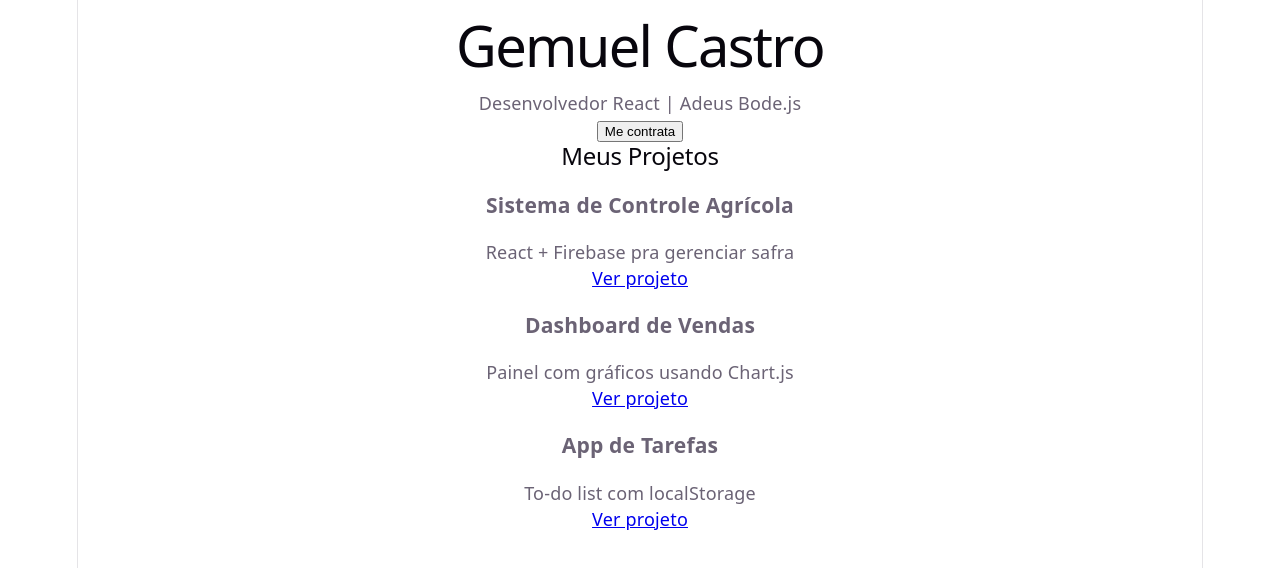
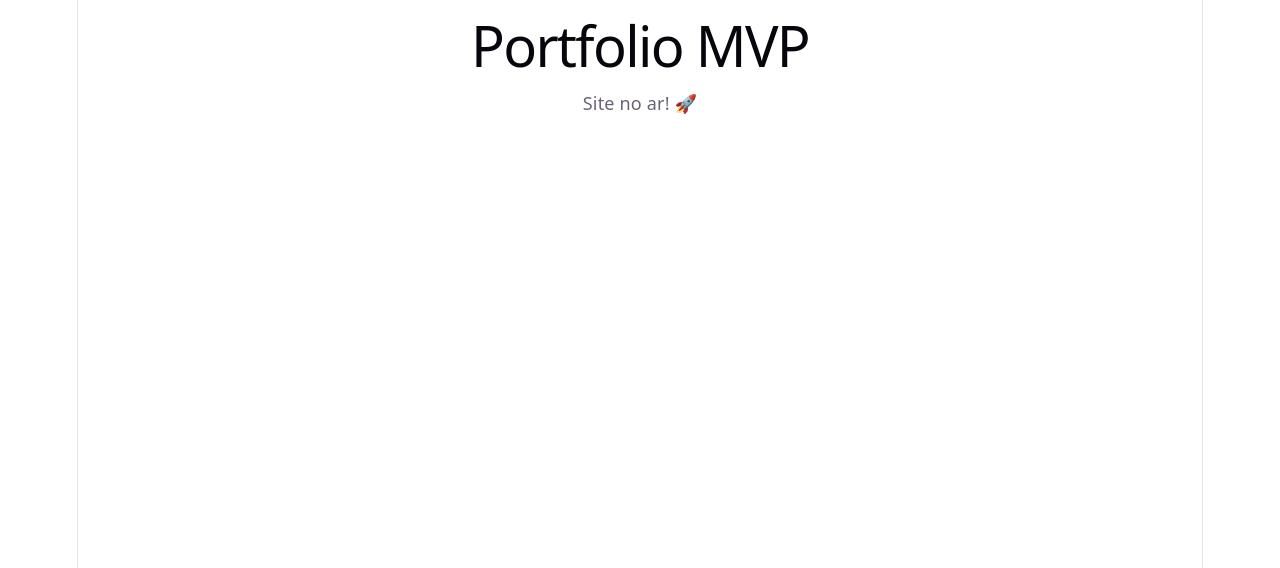
Before and after one commit to gemuelfeitosa/portfolio-mvp, a React (Vite) app: page / in a window 1280 px wide. Shown: the top 568 px of the page. Built offline with nearby package versions, Linux system fonts and the light colour scheme.

Commit message:
Update App.jsx

```diff
--- a/src/App.jsx
+++ b/src/App.jsx
@@ -1,12 +1,12 @@
 import './App.css'
-import Header from './components/Header'
-import Projetos from './components/Projetos'
 
 function App() {
   return (
     <>
-      <Header />
-      <Projetos />
+      <div>
+        <h1>Portfolio MVP</h1>
+        <p>Site no ar! 🚀</p>
+      </div>
     </>
   )
 }
```
